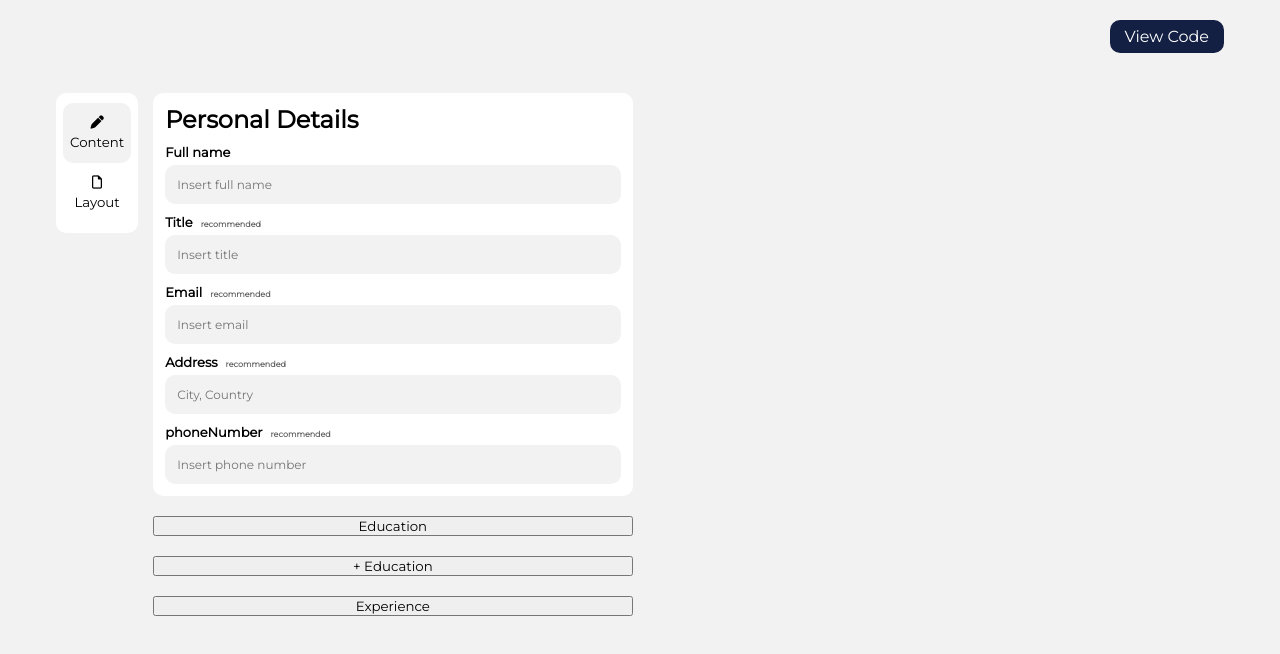
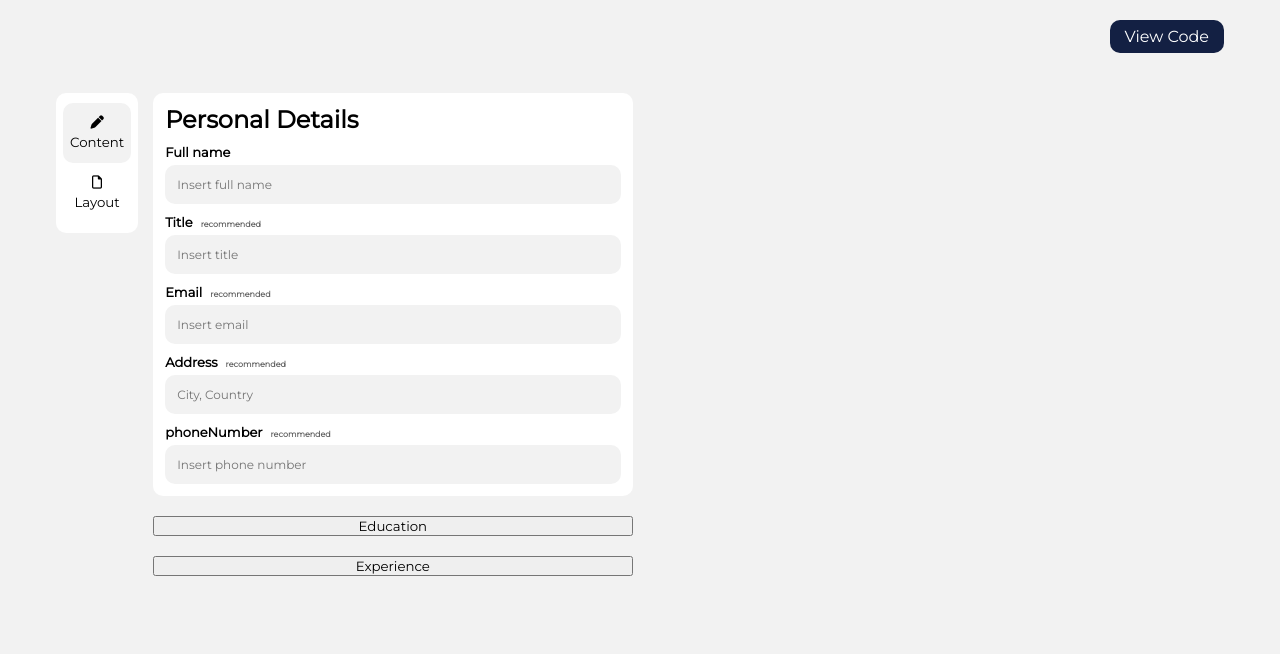
Before and after one commit to Alme08/curriculum-vitae-application, a React (Vite) app: page / in a window 1280 px wide. Shown: the top 654 px of the page. Built offline with nearby package versions, Linux system fonts and the light colour scheme.

Commit message:
set expand initial state to null

```diff
--- a/src/components/Content.jsx
+++ b/src/components/Content.jsx
@@ -4,7 +4,7 @@ import Education from "./CvForm/Education";
 import Experience from "./CvForm/Experience";
 
 function Content(props){
-    const [expand, setExpand] = useState('education')
+    const [expand, setExpand] = useState(null)
     const {personalInfo, educations, handleChange, handleAddEducation} = props;
 
     const handleExpand = (e) =>{
```
